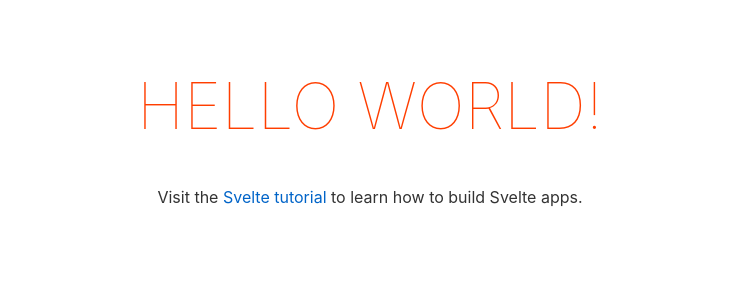
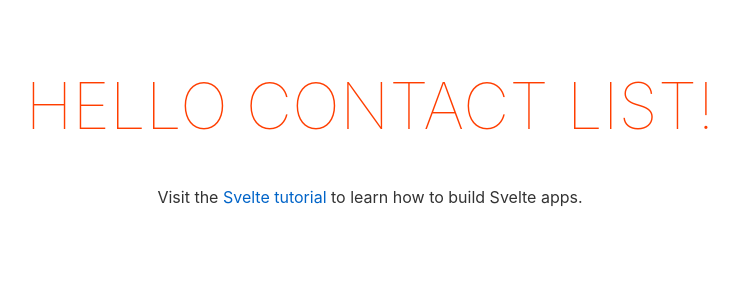
Before and after one commit to raflyfahrezi/contact-list-svelte, a Svelte app: page / in a window 1280 px wide. Shown: the top 300 px of the page, without its empty margins (270-1009 px from the left). Built offline with nearby package versions, Linux system fonts and the light colour scheme.

Commit message:
change props

```diff
--- a/src/App.svelte
+++ b/src/App.svelte
@@ -1,5 +1,7 @@
 <script>
-    export let name
+    let name = ''
+
+    export { name }
 </script>
 
 <main>
--- a/src/main.js
+++ b/src/main.js
@@ -1,10 +1,10 @@
-import App from './App.svelte';
+import App from './App.svelte'
 
 const app = new App({
-	target: document.body,
-	props: {
-		name: 'world'
-	}
-});
+    target: document.body,
+    props: {
+        name: 'Contact List',
+    },
+})
 
-export default app;
+export default app
```
